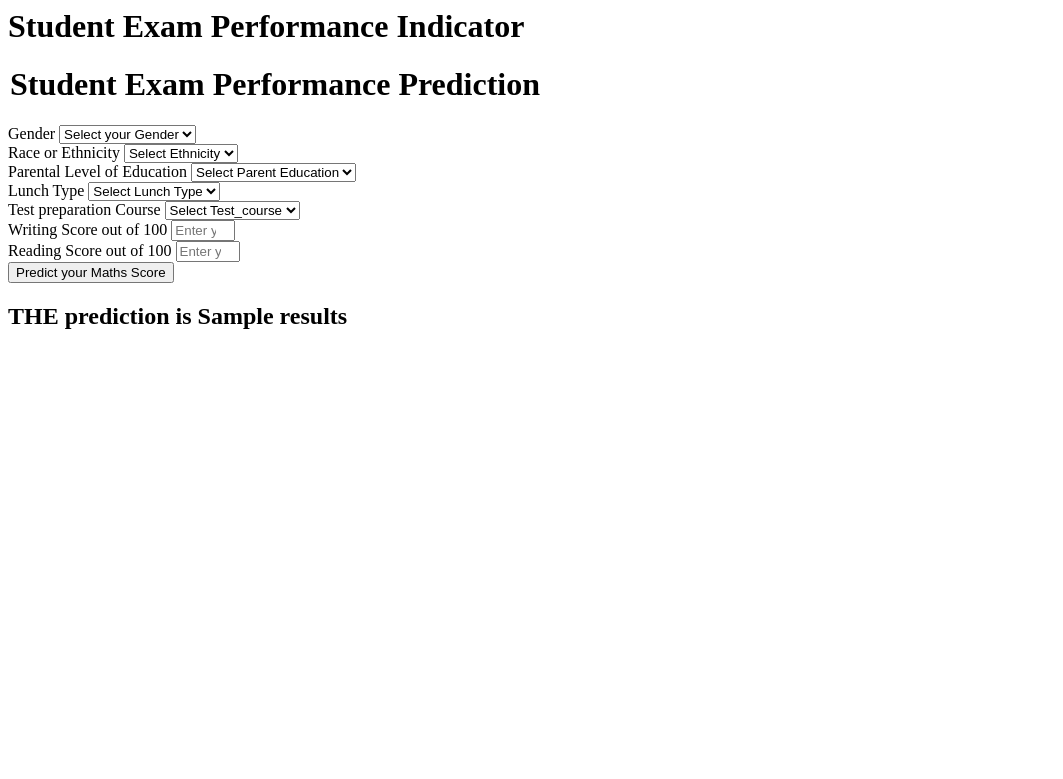
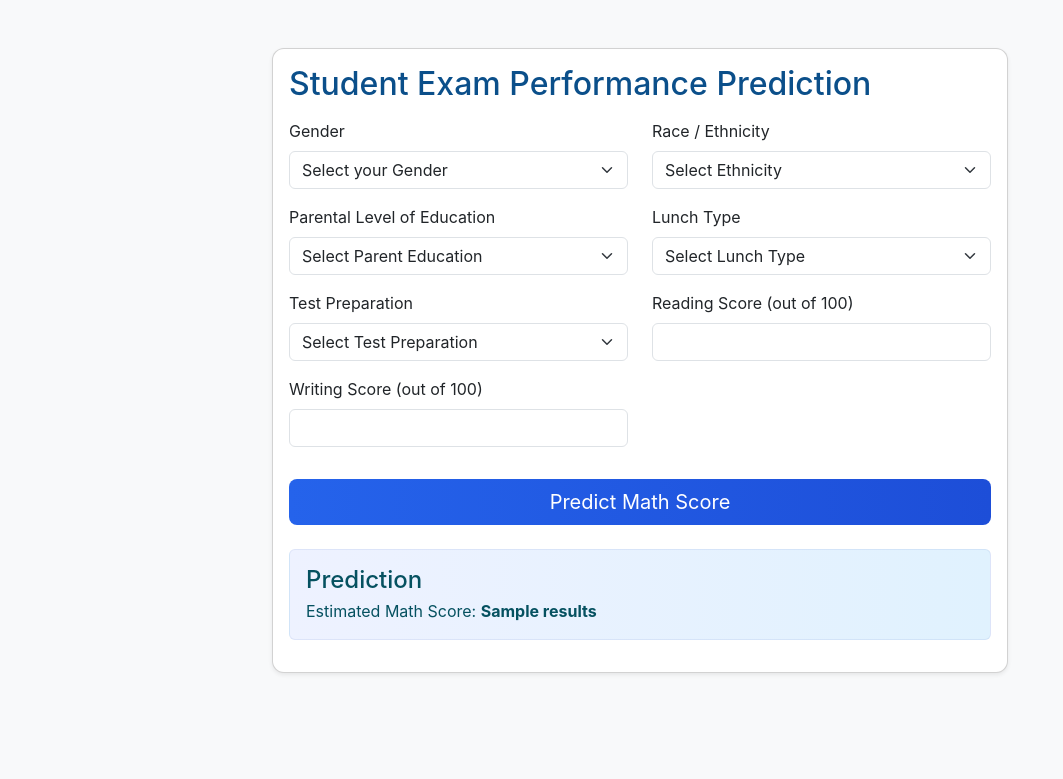
Before and after one commit to trinadh8247/ML-Project, a Flask app: template templates/home.html in a window 1280 px wide. Shown: the top 779 px of the page, without its empty margins (0-1063 px from the left). Run offline with Flask 3, Linux system fonts and the light colour scheme; the template is opened without the code that fills it: most values are stand-ins (such as "Sample title", 1, 10 or a date in 2020).

Commit message:
completed frountend

```diff
--- /dev/null
+++ b/static/css/style.css
@@ -0,0 +1,30 @@
+/* Simple custom styles to complement Bootstrap */
+body {
+  font-family: Inter, system-ui, -apple-system, "Segoe UI", Roboto, "Helvetica Neue", Arial;
+}
+.hero{
+  background: linear-gradient(135deg, #f8fafc 0%, #e6f0ff 100%);
+  border-bottom: 1px solid rgba(0,0,0,0.04);
+}
+.card-title{
+  color: #0b4f8a;
+}
+.card{
+  border-radius: 12px;
+}
+.btn-primary{
+  background: linear-gradient(90deg,#2563eb,#1d4ed8);
+  border: none;
+}
+.alert-info{
+  background: linear-gradient(90deg,#eef2ff,#e0f2fe);
+  border: 1px solid rgba(30,64,175,0.08);
+}
+footer{
+  background: transparent;
+}
+
+/* Small screens tweaks */
+@media (max-width: 576px){
+  .hero h1{font-size: 1.6rem}
+}
--- a/templates/home.html
+++ b/templates/home.html
@@ -1,111 +1,102 @@
-<html>
-<body>
-    <div class="login">
-       <h1>Student Exam Performance Indicator</h1>
-
-       <form action="{{ url_for('predict_datapoint')}}" method="post">
-        <h1>
-            <legend>Student Exam Performance Prediction</legend>
-        </h1>
-        <div class="mb-3">
+<!doctype html>
+<html lang="en">
+    <head>
+        <meta charset="utf-8">
+        <meta name="viewport" content="width=device-width, initial-scale=1">
+        <title>Predict Student Performance</title>
+        <link href="https://cdn.jsdelivr.net/npm/bootstrap@5.3.2/dist/css/bootstrap.min.css" rel="stylesheet">
+        <link href="{{ url_for('static', filename='css/style.css') }}" rel="stylesheet">
+    </head>
+    <body class="bg-light">
+        <div class="container py-5">
+            <div class="row justify-content-center">
+                <div class="col-md-8">
+                    <div class="card shadow-sm">
+                        <div class="card-body">
+                            <h2 class="card-title mb-3">Student Exam Performance Prediction</h2>
+                            <form action="{{ url_for('predict_datapoint') }}" method="post">
+                                <div class="row">
+                                    <div class="col-md-6 mb-3">
                                         <label class="form-label">Gender</label>
-            <select class="form-control" name="gender" placeholder="Enter you Gender" required>
-                <option class="placeholder" selected disabled value="">Select your Gender</option>
-                <option value="male">
-                    Male
-                </option>
-                <option value="female">
-                    Female
-                </option>
+                                        <select class="form-select" name="gender" required>
+                                            <option selected disabled value="">Select your Gender</option>
+                                            <option value="male">Male</option>
+                                            <option value="female">Female</option>
                                         </select>
                                     </div>
-        <div class="mb-3">
-            <label class="form-label">Race or Ethnicity</label>
-            <select class="form-control" name="ethnicity" placeholder="Enter you ethnicity" required>
-                <option class="placeholder" selected disabled value="">Select Ethnicity</option>
-                <option value="group A">
-                    Group A
-                </option>
-                <option value="group B">
-                    Group B
-                </option>
-                <option value="group C">
-                    Group C
-                </option>
-                <option value="group D">
-                    Group D
-                </option>
-                <option value="group E">
-                    Group E
-                </option>
+
+                                    <div class="col-md-6 mb-3">
+                                        <label class="form-label">Race / Ethnicity</label>
+                                        <select class="form-select" name="race_ethnicity" required>
+                                            <option selected disabled value="">Select Ethnicity</option>
+                                            <option value="group A">Group A</option>
+                                            <option value="group B">Group B</option>
+                                            <option value="group C">Group C</option>
+                                            <option value="group D">Group D</option>
+                                            <option value="group E">Group E</option>
                                         </select>
                                     </div>
-        <div class="mb-3">
+
+                                    <div class="col-md-6 mb-3">
                                         <label class="form-label">Parental Level of Education</label>
-            <select class="form-control" name="parental_level_of_education"
-                placeholder="Enter you Parent Education" required>
-                <option class="placeholder" selected disabled value="">Select Parent Education</option>
-                <option value="associate's degree">
-                    associate's degree
-                </option>
-                <option value="bachelor's degree">
-                    bachelor's degree
-                </option>
-                <option value="high school">
-                    high school
-                </option>
-                <option value="master's degree">
-                    master's degree
-                </option>
-                <option value="some college">
-                    some college
-                </option>
-                <option value="some high school">
-                    some high school
-                </option>
+                                        <select class="form-select" name="parental_level_of_education" required>
+                                            <option selected disabled value="">Select Parent Education</option>
+                                            <option value="associate's degree">Associate's degree</option>
+                                            <option value="bachelor's degree">Bachelor's degree</option>
+                                            <option value="high school">High school</option>
+                                            <option value="master's degree">Master's degree</option>
+                                            <option value="some college">Some college</option>
+                                            <option value="some high school">Some high school</option>
                                         </select>
                                     </div>
-        <div class="mb-3">
+
+                                    <div class="col-md-6 mb-3">
                                         <label class="form-label">Lunch Type</label>
-            <select class="form-control" name="lunch" placeholder="Enter you Lunch" required>
-                <option class="placeholder" selected disabled value="">Select Lunch Type</option>
-                <option value="free/reduced">
-                    free/reduced
-                </option>
-                <option value="standard">
-                    standard
-                </option>
+                                        <select class="form-select" name="lunch" required>
+                                            <option selected disabled value="">Select Lunch Type</option>
+                                            <option value="free/reduced">Free / Reduced</option>
+                                            <option value="standard">Standard</option>
                                         </select>
                                     </div>
-        <div class="mb-3">
-            <label class="form-label">Test preparation Course</label>
-            <select class="form-control" name="test_preparation_course" placeholder="Enter you Course"
-                required>
-                <option class="placeholder" selected disabled value="">Select Test_course</option>
-                <option value="none">
-                    None
-                </option>
-                <option value="completed">
-                    Completed
-                </option>
+
+                                    <div class="col-md-6 mb-3">
+                                        <label class="form-label">Test Preparation</label>
+                                        <select class="form-select" name="test_preparation_course" required>
+                                            <option selected disabled value="">Select Test Preparation</option>
+                                            <option value="none">None</option>
+                                            <option value="completed">Completed</option>
                                         </select>
                                     </div>
-        <div class="mb-3">
-            <label class="form-label">Writing Score out of 100</label>
-            <input class="form-control" type="number" name="reading_score"
-                placeholder="Enter your Reading score" min='0' max='100' />
+
+                                    <div class="col-md-6 mb-3">
+                                        <label class="form-label">Reading Score (out of 100)</label>
+                                        <input class="form-control" type="number" name="reading_score" min="0" max="100" required />
                                     </div>
-        <div class="mb-3">
-            <label class="form-label">Reading Score out of 100</label>
-            <input class="form-control" type="number" name="writing_score"
-                placeholder="Enter your Reading Score" min='0' max='100' />
+
+                                    <div class="col-md-6 mb-3">
+                                        <label class="form-label">Writing Score (out of 100)</label>
+                                        <input class="form-control" type="number" name="writing_score" min="0" max="100" required />
                                     </div>
-        <div class="mb-3">
-            <input class="btn btn-primary" type="submit" value="Predict your Maths Score" required />
+                                </div>
+
+                                <div class="d-grid mt-3">
+                                    <button type="submit" class="btn btn-primary btn-lg">Predict Math Score</button>
                                 </div>
                             </form>
-    <h2>
-       THE  prediction is {{results}}
-    </h2>
-   <body>
+
+                            {% if results is not none %}
+                            <div class="alert alert-info mt-4">
+                                <h4 class="mb-1">Prediction</h4>
+                                <p class="mb-0">Estimated Math Score: <strong>{{ results }}</strong></p>
+                            </div>
+                            {% endif %}
+
+                        </div>
+                    </div>
+                </div>
+            </div>
+        </div>
+
+        <script src="https://cdn.jsdelivr.net/npm/bootstrap@5.3.2/dist/js/bootstrap.bundle.min.js"></script>
+    </body>
 </html>
```
Also changed, not shown: templates/index.html (+41 -10 lines). Lines whose indentation alone changed are shown as unchanged.
